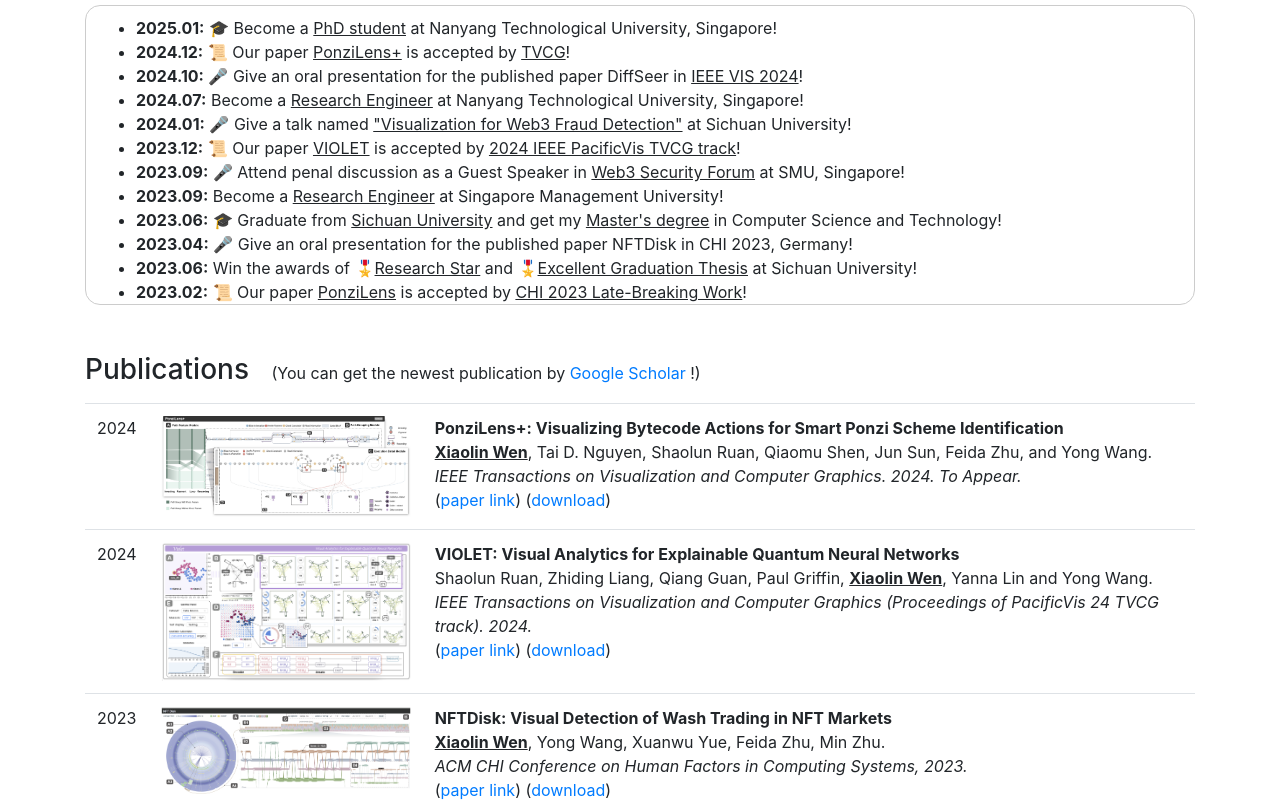
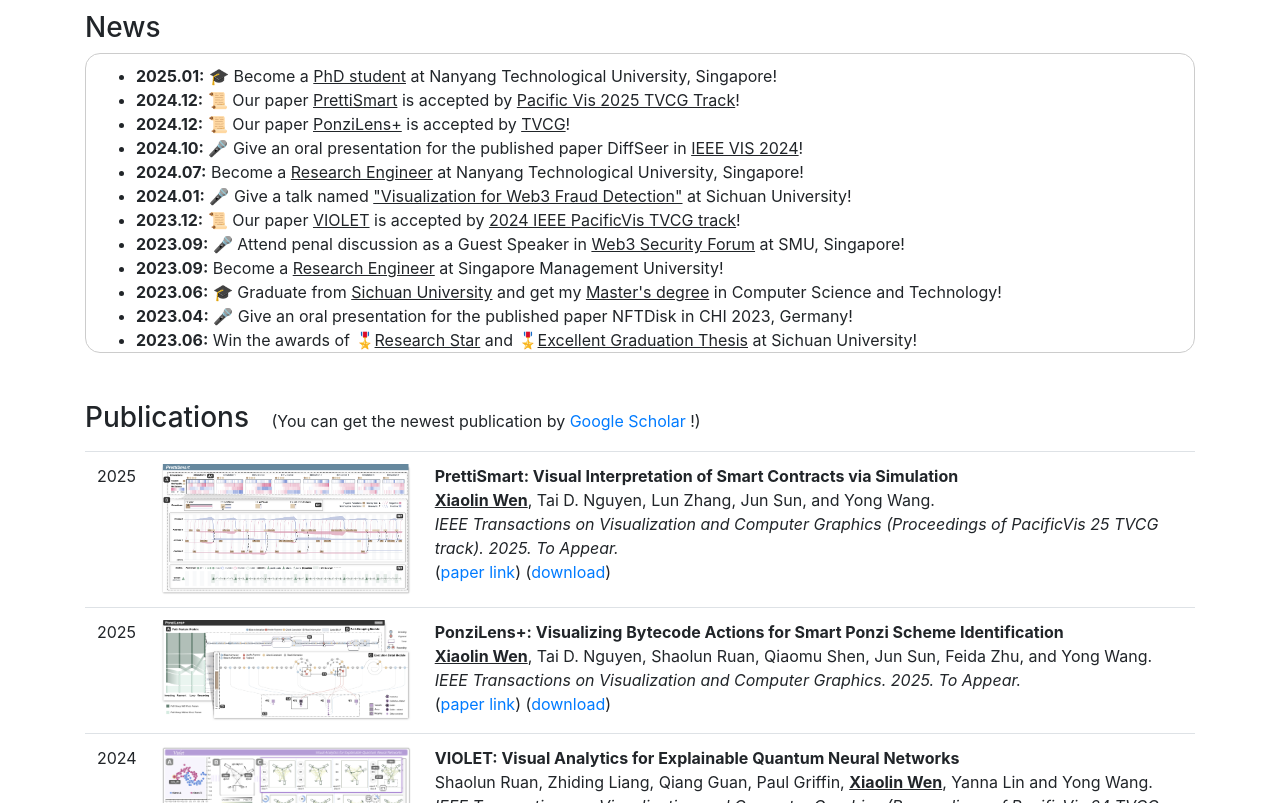
Before and after one commit to Selvalim/homepage, a plain HTML site: page index.html in a window 1280 px wide. Shown: the part 491-1294 px from the top of the page. Drawn offline with nearby package versions, Linux system fonts and the light colour scheme.

Commit message:
20241225

```diff
--- a/index.html
+++ b/index.html
@@ -103,7 +103,7 @@
                     <h3>Xiaolin Wen 温啸林 (Shawn)</h3>
                     <p>I am now a PhD student at <a href="https://www.ntu.edu.sg/">Nanyang Technological University (NTU)</a> under the guidance of <a href="http://yong-wang.org/">Prof. Yong Wang</a>. In 2023, I got my master's degree in computer science at <a href="http://scuvis.org/about/">Vision Computing Lab</a>, College of Computer Sicence,
                         <a href="http://www.scu.edu.cn/">Sichuan University</a>, and my supervisor was <a href="https://cs.scu.edu.cn/info/1135/9894.htm">Prof. Min Zhu</a>. In 2020, I got my dual bachelor's degree in computer science and technology & financial engineering at
-                        <a href="http://www.scu.edu.cn/">Sichuan University</a>.
+                        <a href="http://www.scu.edu.cn/">Sichuan University</a>. I have also served as a reviewer for major conferences and journals in visualization and HCI, including ACM CHI, IEEE PacificVis, and ChinaVis.
                     </p>
                     <p>My research interests include <b>Human-Computer Interaction</b> and <b>Data Visualization</b>.
                      <br>Now, I am working on <b>Visualization for Web3 Fraud Detection</b> and <b>Vis+LLM</b>.
@@ -132,6 +132,9 @@
 			<ul>
                 <li>
 					<strong>2025.01:</strong> 🎓 Become a <u>PhD student</u> at Nanyang Technological University, Singapore!
+				</li>
+                <li>
+					<strong>2024.12:</strong>  📜 Our paper <u>PrettiSmart</u> is accepted by <u>Pacific Vis 2025 TVCG Track</u>!
 				</li>
                 <li>
 					<strong>2024.12:</strong>  📜 Our paper <u>PonziLens+</u> is accepted by <u>TVCG</u>!
@@ -200,7 +203,22 @@
             <table class="table table-hover">
                 <tbody>
                     <tr>
-                        <td >2024</td>
+                        <td >2025</td>
+                        <td colspan="1">
+                            <img src="./PrettiSmart.png" width="250" >
+                        </td>
+
+                        <td colspan="1">
+                            <strong>PrettiSmart: Visual Interpretation of Smart Contracts via Simulation</strong><br>
+                             <strong><u>Xiaolin Wen</u></strong>, Tai D. Nguyen, Lun Zhang, Jun Sun, and Yong Wang. <br>
+                            <i>IEEE Transactions on Visualization and Computer Graphics (Proceedings of PacificVis 25 TVCG track). 2025. To Appear.</i> <br>
+                            (<a href="https://arxiv.org/abs/2412.18484">paper link</a>)
+                            (<a href="./PrettiSmart.pdf">download</a>) <br>
+                        </td>
+                    </tr>
+
+                    <tr>
+                        <td >2025</td>
                         <td colspan="1">
                             <img src="./PonziLens+.png" width="250" >
                         </td>
@@ -208,7 +226,7 @@
                         <td colspan="1">
                             <strong>PonziLens+: Visualizing Bytecode Actions for Smart Ponzi Scheme Identification</strong><br>
                              <strong><u>Xiaolin Wen</u></strong>, Tai D. Nguyen, Shaolun Ruan, Qiaomu Shen, Jun Sun, Feida Zhu, and Yong Wang. <br>
-                            <i>IEEE Transactions on Visualization and Computer Graphics. 2024. To Appear.</i> <br>
+                            <i>IEEE Transactions on Visualization and Computer Graphics. 2025. To Appear.</i> <br>
                             (<a href="https://ieeexplore.ieee.org/abstract/document/10794804">paper link</a>)
                             (<a href="./PonziLens+.pdf">download</a>) <br>
                         </td>
```
Also changed, not shown: PrettiSmart.png (added), 1 other file.
